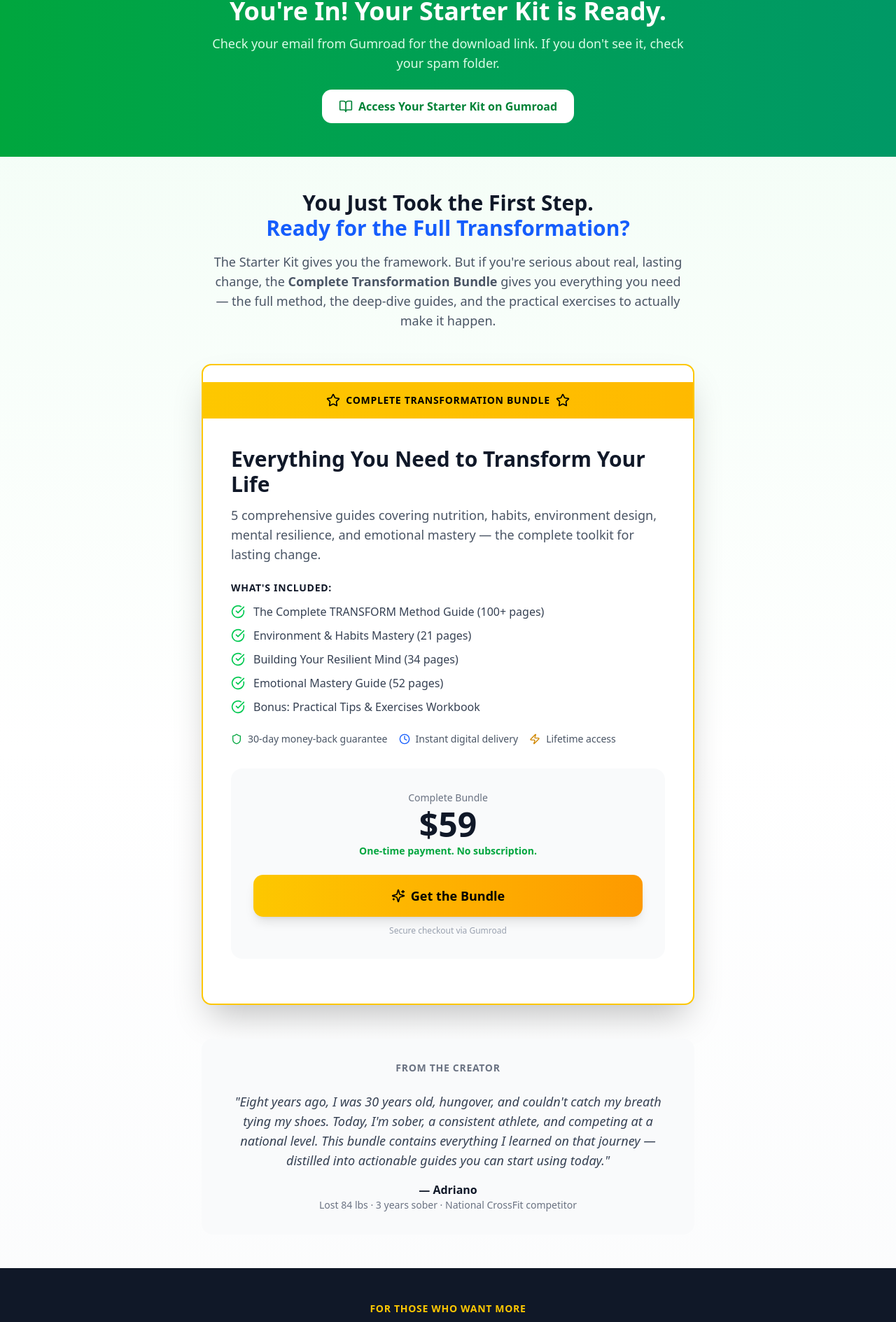
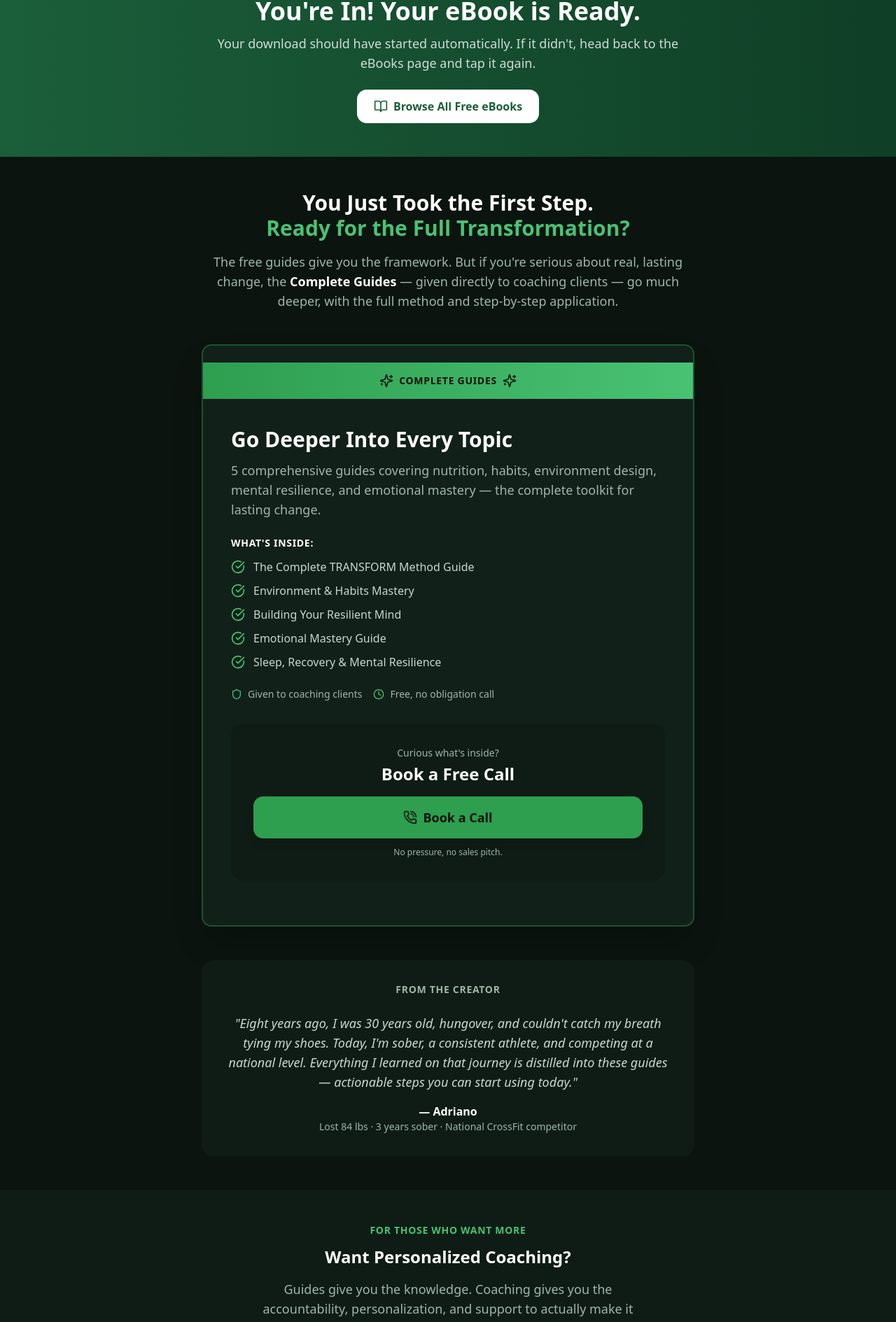
Before and after one commit to AdrianoDRJB/Transform-method, a React (Vite) app: page /thank-you in a window 1280 px wide. Shown: the part 197-2086 px from the top of the page at 70% size. Built offline with nearby package versions, Linux system fonts and the light colour scheme.

Commit message:
Update ThankYouPage.jsx

```diff
--- a/src/components/ThankYouPage.jsx
+++ b/src/components/ThankYouPage.jsx
@@ -1,95 +1,91 @@
 import React from 'react'
 import { Link } from 'react-router-dom'
-import { CheckCircle, BookOpen, ArrowRight, Star, Sparkles, Shield, Clock, Gift, Zap } from 'lucide-react'
+import { CheckCircle, BookOpen, ArrowRight, Sparkles, Shield, Clock, PhoneCall } from 'lucide-react'
 import { Card, CardContent } from '@/components/ui/card.jsx'
 
 function ThankYouPage() {
-  const GUMROAD_BUNDLE = 'https://adrianonutrition.gumroad.com/l/transformation-bundle'
-  const GUMROAD_STARTER_KIT = 'https://adrianonutrition.gumroad.com/l/starter-kit'
+  const CALENDLY_LINK = 'https://calendly.com/adriano-nutrition/new-meeting'
 
-  const bundleIncludes = [
-    'The Complete TRANSFORM Method Guide (100+ pages)',
-    'Environment & Habits Mastery (21 pages)',
-    'Building Your Resilient Mind (34 pages)',
-    'Emotional Mastery Guide (52 pages)',
-    'Bonus: Practical Tips & Exercises Workbook'
+  const guideHighlights = [
+    'The Complete TRANSFORM Method Guide',
+    'Environment & Habits Mastery',
+    'Building Your Resilient Mind',
+    'Emotional Mastery Guide',
+    'Sleep, Recovery & Mental Resilience'
   ]
 
   return (
-    <div className="min-h-screen bg-gradient-to-b from-green-50 via-white to-gray-50">
+    <div className="min-h-screen bg-[#0b140f]">
 
       {/* Success Header */}
-      <div className="bg-gradient-to-r from-green-600 to-emerald-600 text-white py-12">
+      <div className="bg-gradient-to-r from-[#1b5e3a] to-[#0f3f26] text-white py-12">
         <div className="max-w-3xl mx-auto px-4 sm:px-6 lg:px-8 text-center">
           <div className="inline-flex items-center justify-center w-16 h-16 bg-white/20 rounded-full mb-4">
             <CheckCircle className="w-10 h-10 text-white" />
           </div>
 
           <h1 className="text-3xl md:text-4xl font-bold mb-3">
-            You're In! Your Starter Kit is Ready.
+            You're In! Your eBook is Ready.
           </h1>
 
-          <p className="text-lg text-green-100 mb-6">
-            Check your email from Gumroad for the download link. If you don't see it, check your spam folder.
+          <p className="text-lg text-white/80 mb-6">
+            Your download should have started automatically. If it didn't, head back to the eBooks page and tap it again.
           </p>
 
-          {/* Direct Link Fallback */}
-          <a
-            href={GUMROAD_STARTER_KIT}
-            target="_blank"
-            rel="noopener noreferrer"
-            className="inline-flex items-center gap-2 bg-white text-green-700 font-bold py-3 px-6 rounded-xl hover:bg-green-50 transition-all"
+          <Link
+            to="/ebooks"
+            className="inline-flex items-center gap-2 bg-white text-[#1b5e3a] font-bold py-3 px-6 rounded-xl hover:bg-white/90 transition-all"
           >
             <BookOpen className="w-5 h-5" />
-            Access Your Starter Kit on Gumroad
-          </a>
+            Browse All Free eBooks
+          </Link>
         </div>
       </div>
 
       {/* Transition Copy */}
       <div className="max-w-3xl mx-auto px-4 sm:px-6 lg:px-8 py-12 text-center">
-        <h2 className="text-2xl md:text-3xl font-bold text-gray-900 mb-4">
+        <h2 className="text-2xl md:text-3xl font-bold text-white mb-4">
           You Just Took the First Step.<br />
-          <span className="text-blue-600">Ready for the Full Transformation?</span>
+          <span className="text-[#49c274]">Ready for the Full Transformation?</span>
         </h2>
-        <p className="text-lg text-gray-600 max-w-2xl mx-auto">
-          The Starter Kit gives you the framework. But if you're serious about real, lasting change,
-          the <strong>Complete Transformation Bundle</strong> gives you everything you need —
-          the full method, the deep-dive guides, and the practical exercises to actually make it happen.
+        <p className="text-lg text-[#9fb6a8] max-w-2xl mx-auto">
+          The free guides give you the framework. But if you're serious about real, lasting change,
+          the <strong className="text-white">Complete Guides</strong> — given directly to coaching clients — go
+          much deeper, with the full method and step-by-step application.
         </p>
       </div>
 
-      {/* Bundle Offer - Hero Card */}
+      {/* Complete Guides - Hero Card */}
       <div className="max-w-3xl mx-auto px-4 sm:px-6 lg:px-8 pb-12">
-        <Card className="border-2 border-yellow-400 shadow-2xl bg-white overflow-hidden">
+        <Card className="border-2 border-[#2e9e4f]/40 shadow-2xl bg-[#12201a] overflow-hidden">
           <CardContent className="p-0">
-            {/* Bundle Header */}
-            <div className="bg-gradient-to-r from-yellow-400 to-amber-400 px-6 py-4 flex items-center justify-center gap-2">
-              <Star className="w-5 h-5 text-black" />
-              <span className="font-bold text-black text-sm uppercase tracking-wider">Complete Transformation Bundle</span>
-              <Star className="w-5 h-5 text-black" />
+            {/* Header */}
+            <div className="bg-gradient-to-r from-[#2e9e4f] to-[#49c274] px-6 py-4 flex items-center justify-center gap-2">
+              <Sparkles className="w-5 h-5 text-[#06140b]" />
+              <span className="font-bold text-[#06140b] text-sm uppercase tracking-wider">Complete Guides</span>
+              <Sparkles className="w-5 h-5 text-[#06140b]" />
             </div>
 
             <div className="p-6 md:p-10">
               <div className="flex flex-col md:flex-row items-start gap-8">
-                {/* Bundle Details */}
+                {/* Details */}
                 <div className="flex-1">
-                  <h3 className="text-2xl md:text-3xl font-bold text-gray-900 mb-3">
-                    Everything You Need to Transform Your Life
+                  <h3 className="text-2xl md:text-3xl font-bold text-white mb-3">
+                    Go Deeper Into Every Topic
                   </h3>
-                  <p className="text-gray-600 mb-6 text-lg">
+                  <p className="text-[#9fb6a8] mb-6 text-lg">
                     5 comprehensive guides covering nutrition, habits, environment design, mental resilience,
                     and emotional mastery — the complete toolkit for lasting change.
                   </p>
 
                   {/* What's Included */}
                   <div className="mb-6">
-                    <h4 className="font-bold text-gray-900 mb-3 text-sm uppercase tracking-wider">What's included:</h4>
+                    <h4 className="font-bold text-white mb-3 text-sm uppercase tracking-wider">What's inside:</h4>
                     <ul className="space-y-2.5">
-                      {bundleIncludes.map((item, i) => (
+                      {guideHighlights.map((item, i) => (
                         <li key={i} className="flex items-start gap-3">
-                          <CheckCircle className="w-5 h-5 text-green-500 flex-shrink-0 mt-0.5" />
-                          <span className="text-gray-700">{item}</span>
+                          <CheckCircle className="w-5 h-5 text-[#49c274] flex-shrink-0 mt-0.5" />
+                          <span className="text-[#c9d8ce]">{item}</span>
                         </li>
                       ))}
                     </ul>
@@ -98,37 +94,32 @@ function ThankYouPage() {
                   {/* Trust Badges */}
                   <div className="flex flex-wrap gap-4">
                     <div className="flex items-center gap-2">
-                      <Shield className="w-4 h-4 text-green-600" />
-                      <span className="text-sm text-gray-600">30-day money-back guarantee</span>
+                      <Shield className="w-4 h-4 text-[#49c274]" />
+                      <span className="text-sm text-[#9fb6a8]">Given to coaching clients</span>
                     </div>
                     <div className="flex items-center gap-2">
-                      <Clock className="w-4 h-4 text-blue-600" />
-                      <span className="text-sm text-gray-600">Instant digital delivery</span>
-                    </div>
-                    <div className="flex items-center gap-2">
-                      <Zap className="w-4 h-4 text-yellow-600" />
-                      <span className="text-sm text-gray-600">Lifetime access</span>
+                      <Clock className="w-4 h-4 text-[#49c274]" />
+                      <span className="text-sm text-[#9fb6a8]">Free, no obligation call</span>
                     </div>
                   </div>
                 </div>
 
-                {/* Price & CTA */}
-                <div className="w-full md:w-auto flex-shrink-0 text-center bg-gray-50 rounded-2xl p-6 md:p-8">
-                  <p className="text-sm text-gray-500 mb-1">Complete Bundle</p>
-                  <div className="text-5xl font-black text-gray-900 mb-1">$59</div>
-                  <p className="text-sm text-green-600 font-semibold mb-6">One-time payment. No subscription.</p>
+                {/* CTA */}
+                <div className="w-full md:w-auto flex-shrink-0 text-center bg-[#0f1c15] rounded-2xl p-6 md:p-8">
+                  <p className="text-sm text-[#9fb6a8] mb-1">Curious what's inside?</p>
+                  <div className="text-2xl font-black text-white mb-4">Book a Free Call</div>
 
                   <a
-                    href={GUMROAD_BUNDLE}
+                    href={CALENDLY_LINK}
                     target="_blank"
                     rel="noopener noreferrer"
-                    className="inline-flex items-center gap-2 bg-gradient-to-r from-yellow-400 to-amber-500 hover:from-yellow-300 hover:to-amber-400 text-black font-bold py-4 px-8 rounded-xl transition-all shadow-lg hover:shadow-xl text-lg w-full justify-center"
+                    className="inline-flex items-center gap-2 bg-[#2e9e4f] hover:bg-[#3fae67] text-[#06140b] font-bold py-4 px-8 rounded-xl transition-all shadow-lg hover:shadow-xl text-lg w-full justify-center"
                   >
-                    <Sparkles className="w-5 h-5" />
-                    Get the Bundle
+                    <PhoneCall className="w-5 h-5" />
+                    Book a Call
                   </a>
 
-                  <p className="text-xs text-gray-400 mt-3">Secure checkout via Gumroad</p>
+                  <p className="text-xs text-[#9fb6a8] mt-3">No pressure, no sales pitch.</p>
                 </div>
               </div>
             </div>
@@ -138,34 +129,34 @@ function ThankYouPage() {
 
       {/* Social Proof */}
       <div className="max-w-3xl mx-auto px-4 sm:px-6 lg:px-8 pb-12">
-        <div className="bg-gray-50 rounded-2xl p-6 md:p-8">
-          <p className="text-center text-gray-500 text-sm font-bold uppercase tracking-wider mb-6">From the creator</p>
-          <blockquote className="text-center text-lg text-gray-700 italic max-w-2xl mx-auto">
+        <div className="bg-[#0f1c15] rounded-2xl p-6 md:p-8">
+          <p className="text-center text-[#9fb6a8] text-sm font-bold uppercase tracking-wider mb-6">From the creator</p>
+          <blockquote className="text-center text-lg text-[#c9d8ce] italic max-w-2xl mx-auto">
             "Eight years ago, I was 30 years old, hungover, and couldn't catch my breath tying my shoes.
             Today, I'm sober, a consistent athlete, and competing at a national level.
-            This bundle contains everything I learned on that journey — distilled into actionable guides
-            you can start using today."
+            Everything I learned on that journey is distilled into these guides —
+            actionable steps you can start using today."
           </blockquote>
-          <p className="text-center text-gray-900 font-bold mt-4">— Adriano</p>
-          <p className="text-center text-gray-500 text-sm">Lost 84 lbs · 3 years sober · National CrossFit competitor</p>
+          <p className="text-center text-white font-bold mt-4">— Adriano</p>
+          <p className="text-center text-[#9fb6a8] text-sm">Lost 84 lbs · 3 years sober · National CrossFit competitor</p>
         </div>
       </div>
 
       {/* Soft Upsell to Coaching */}
-      <div className="bg-gray-900 text-white py-12">
+      <div className="bg-[#0f1c15] text-white py-12">
         <div className="max-w-3xl mx-auto px-4 sm:px-6 lg:px-8 text-center">
-          <p className="text-yellow-400 font-bold text-sm uppercase tracking-wider mb-3">For Those Who Want More</p>
+          <p className="text-[#49c274] font-bold text-sm uppercase tracking-wider mb-3">For Those Who Want More</p>
           <h3 className="text-2xl font-bold mb-4">
             Want Personalized Coaching?
           </h3>
-          <p className="text-gray-400 text-lg mb-6 max-w-xl mx-auto">
+          <p className="text-[#9fb6a8] text-lg mb-6 max-w-xl mx-auto">
             Guides give you the knowledge. Coaching gives you the accountability, personalization,
             and support to actually make it happen. If you're serious about transformation,
             let's talk.
           </p>
           <Link
             to="/plans"
-            className="inline-flex items-center gap-2 bg-yellow-400 hover:bg-yellow-300 text-black font-bold py-3 px-8 rounded-xl transition-all"
+            className="inline-flex items-center gap-2 bg-[#2e9e4f] hover:bg-[#3fae67] text-[#06140b] font-bold py-3 px-8 rounded-xl transition-all"
           >
             Explore Coaching Plans <ArrowRight className="w-5 h-5" />
           </Link>
@@ -174,14 +165,14 @@ function ThankYouPage() {
 
       {/* Social Proof Footer */}
       <div className="py-8 text-center">
-        <p className="text-gray-500 text-sm mb-4">
+        <p className="text-[#9fb6a8] text-sm mb-4">
           Follow along for daily tips and real transformation stories:
         </p>
         <a
           href="https://instagram.com/adriano.nutrition"
           target="_blank"
           rel="noopener noreferrer"
-          className="text-blue-600 hover:text-blue-700 transition-colors font-medium text-sm"
+          className="text-[#49c274] hover:text-[#3fae67] transition-colors font-medium text-sm"
         >
           @adriano.nutrition
         </a>
```
